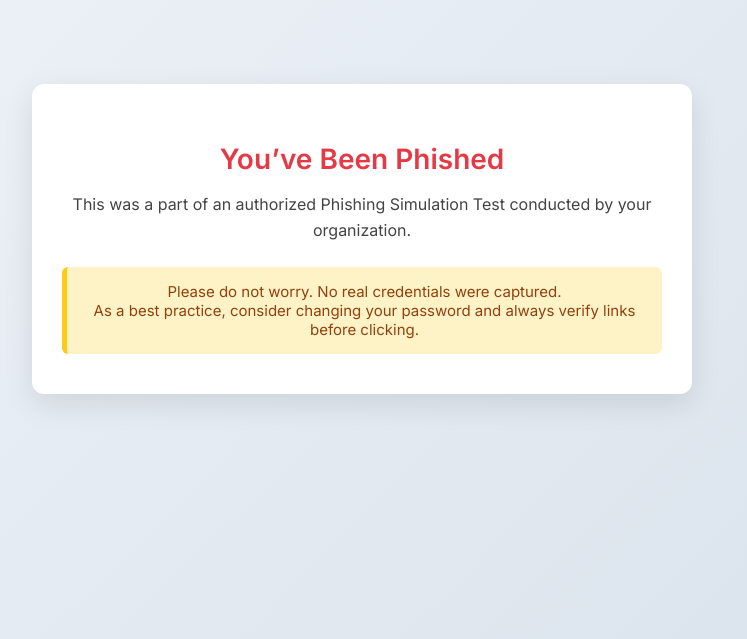
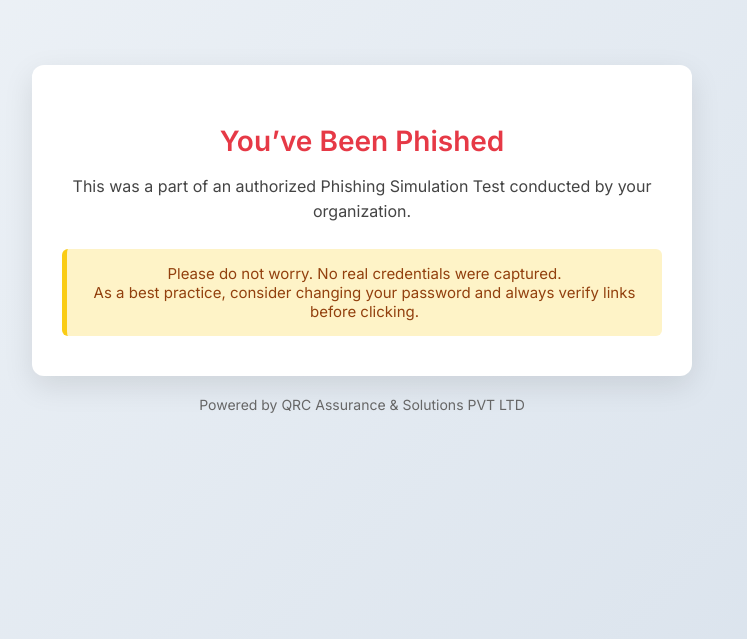
Before and after one commit to qrcsolutionz/awareness, a plain HTML site: page index.html in a window 1280 px wide. Shown: the part 161-800 px from the top of the page, without its empty margins (278-1025 px from the left). Drawn offline with Linux system fonts and the light colour scheme.

Commit message:
Update index.html

```diff
--- a/index.html
+++ b/index.html
@@ -14,6 +14,7 @@
       display: flex;
       justify-content: center;
       align-items: center;
+      flex-direction: column;
     }
     .container {
       background-color: #ffffff;
@@ -43,6 +44,12 @@
       font-size: 15px;
       border-radius: 6px;
     }
+    .footer {
+      margin-top: 20px;
+      font-size: 14px;
+      color: #666;
+      text-align: center;
+    }
     @keyframes fadeIn {
       0% { opacity: 0; transform: translateY(20px); }
       100% { opacity: 1; transform: translateY(0); }
@@ -58,5 +65,6 @@
       As a best practice, consider changing your password and always verify links before clicking.
     </div>
   </div>
+  <div class="footer">Powered by QRC Assurance & Solutions PVT LTD</div>
 </body>
 </html>
```
